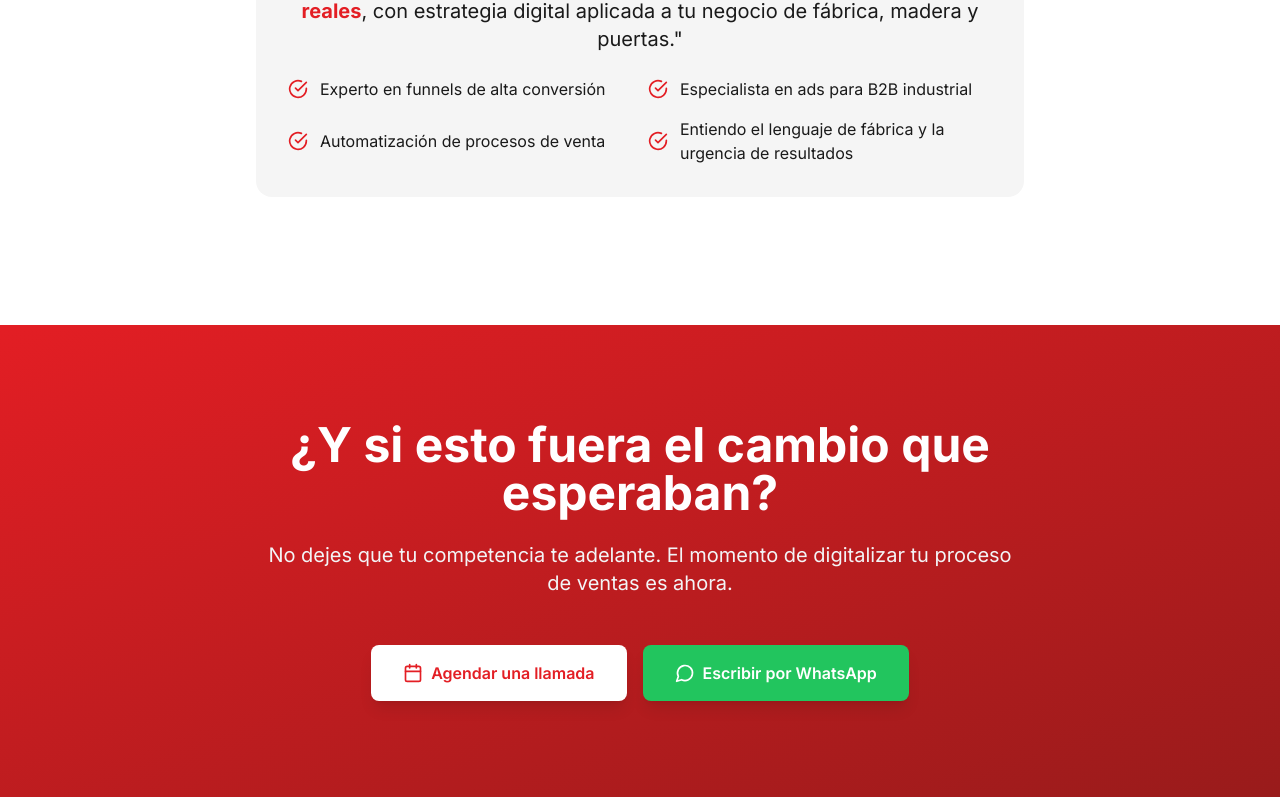
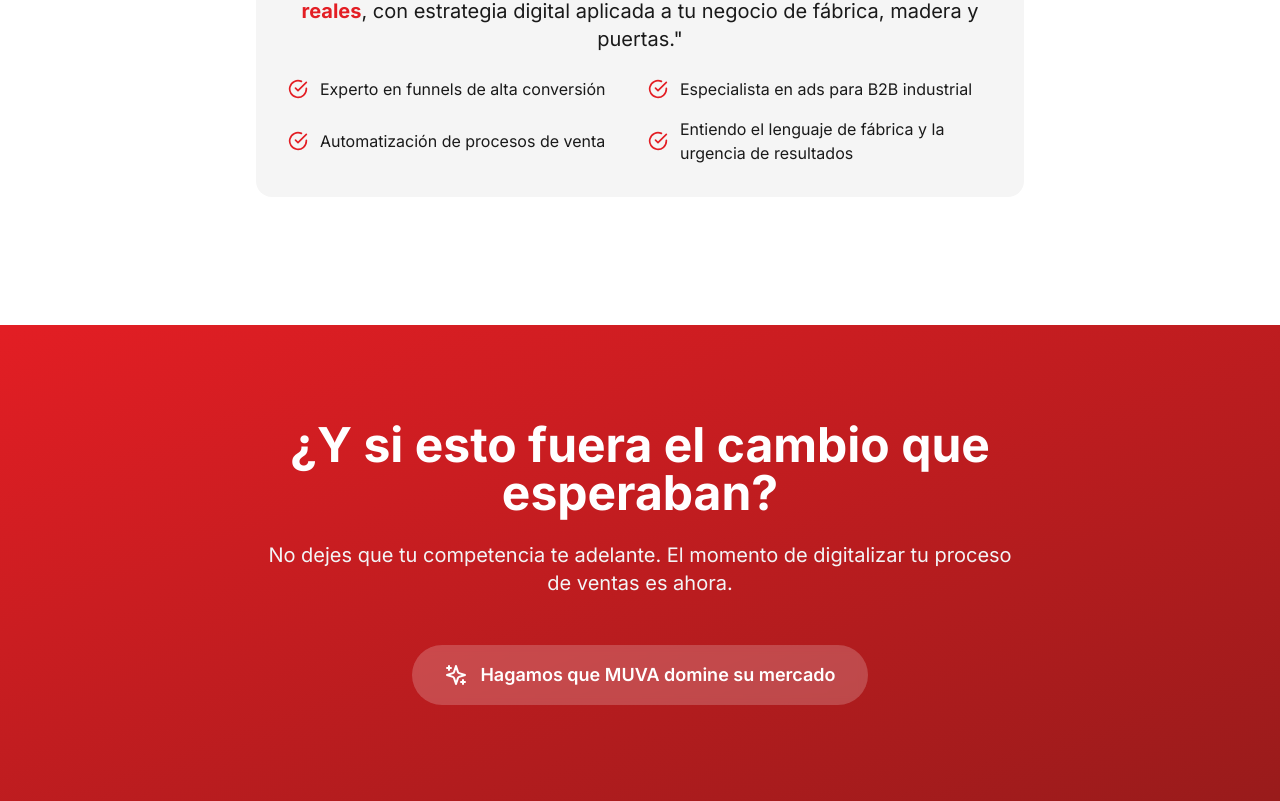
Before and after one commit to diego9608/muva-monorepo, a Next.js app in the folder apps/muva-growth-proposal/: page / in a window 1280 px wide. Shown: the part 7337-8138 px from the top of the page. Built offline with nearby package versions, Linux system fonts and the light colour scheme.

Commit message:
refactor: Remover CTAs de contacto para presentación presencial
- Eliminados botones de WhatsApp y Calendly
- Reemplazado con mensaje motivacional final
- Mantenido diseño visual pero adaptado para cierre en persona

```diff
--- a/apps/muva-growth-proposal/src/components/CTA.tsx
+++ b/apps/muva-growth-proposal/src/components/CTA.tsx
@@ -1,19 +1,9 @@
 'use client'
 
 import { motion } from 'framer-motion'
-import { Calendar, MessageCircle } from 'lucide-react'
+import { Sparkles } from 'lucide-react'
 
 export default function CTA() {
-  const handleCalendly = () => {
-    window.open('https://calendly.com/tu-usuario', '_blank')
-  }
-
-  const handleWhatsApp = () => {
-    const phoneNumber = '521234567890' // Reemplaza con tu número
-    const message = encodeURIComponent('Hola Diego, me interesa la propuesta de crecimiento digital para MUVA')
-    window.open(`https://wa.me/${phoneNumber}?text=${message}`, '_blank')
-  }
-
   return (
     <section className="section-padding bg-gradient-to-br from-muva-red to-red-800 text-white">
       <div className="container">
@@ -31,27 +21,18 @@
             El momento de digitalizar tu proceso de ventas es ahora.
           </p>
 
-          <div className="flex flex-col sm:flex-row gap-4 justify-center">
-            <motion.button
-              onClick={handleCalendly}
-              className="bg-white text-muva-red px-8 py-4 rounded-lg font-semibold hover:bg-gray-100 transition-all duration-300 transform hover:scale-105 shadow-lg inline-flex items-center gap-2"
-              whileHover={{ scale: 1.05 }}
-              whileTap={{ scale: 0.95 }}
-            >
-              <Calendar className="w-5 h-5" />
-              Agendar una llamada
-            </motion.button>
-
-            <motion.button
-              onClick={handleWhatsApp}
-              className="bg-green-500 text-white px-8 py-4 rounded-lg font-semibold hover:bg-green-600 transition-all duration-300 transform hover:scale-105 shadow-lg inline-flex items-center gap-2"
-              whileHover={{ scale: 1.05 }}
-              whileTap={{ scale: 0.95 }}
-            >
-              <MessageCircle className="w-5 h-5" />
-              Escribir por WhatsApp
-            </motion.button>
-          </div>
+          <motion.div
+            initial={{ opacity: 0, y: 20 }}
+            whileInView={{ opacity: 1, y: 0 }}
+            viewport={{ once: true }}
+            transition={{ delay: 0.3 }}
+            className="inline-flex items-center gap-3 bg-white/20 backdrop-blur-sm px-8 py-4 rounded-full"
+          >
+            <Sparkles className="w-6 h-6" />
+            <span className="text-lg font-semibold">
+              Hagamos que MUVA domine su mercado
+            </span>
+          </motion.div>
         </motion.div>
       </div>
     </section>
```
